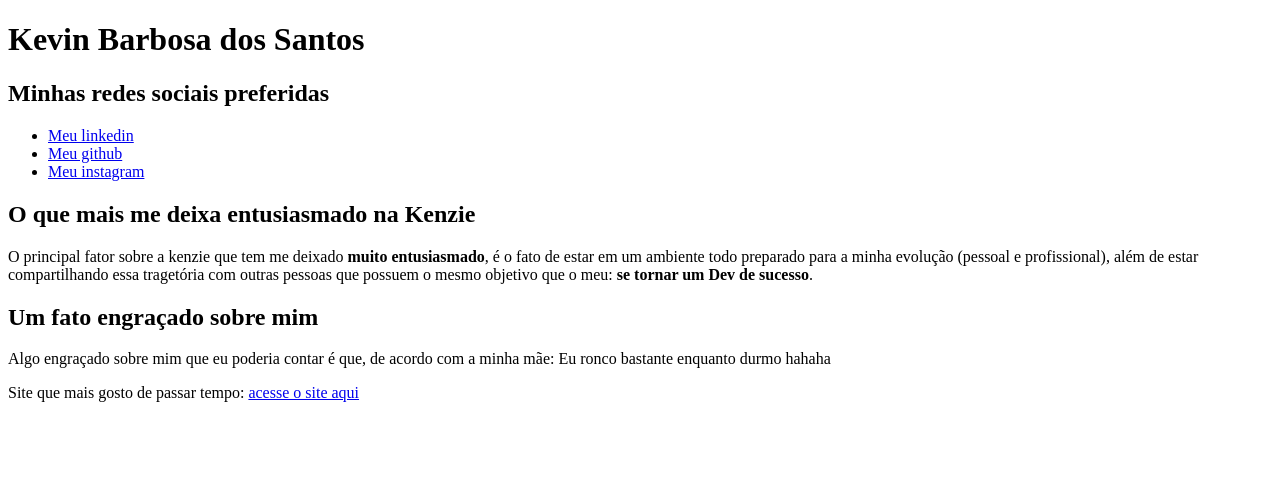
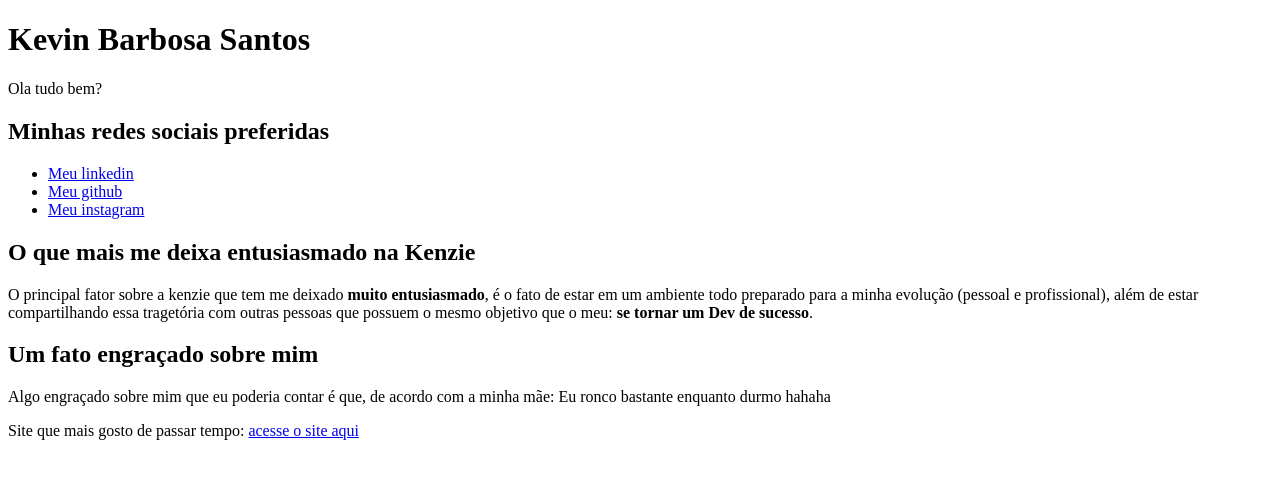
Before and after one commit to kevinSanttos/Pagina_Perfil, a plain HTML site: page index.html in a window 1280 px wide. Drawn offline with Linux system fonts and the light colour scheme.

Commit message:
lteração

```diff
--- a/index.html
+++ b/index.html
@@ -6,7 +6,8 @@
 </head>
 <body>
     <header>
-        <h1>Kevin Barbosa dos Santos</h1>
+        <h1>Kevin Barbosa Santos</h1>
+        <p>Ola tudo bem?</p>
     </header>
     <aside>
         <section>
```
